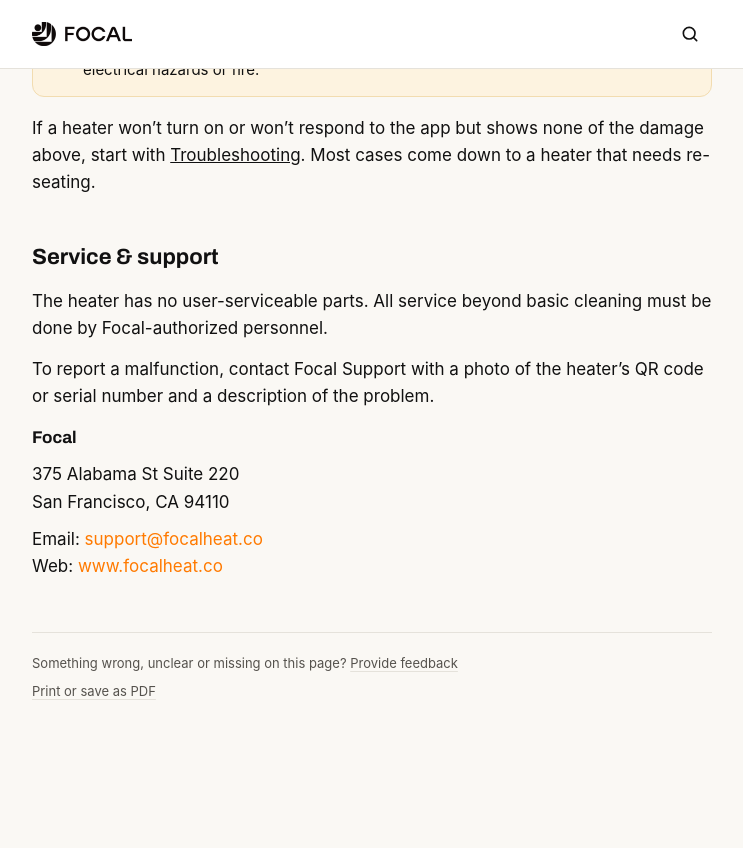
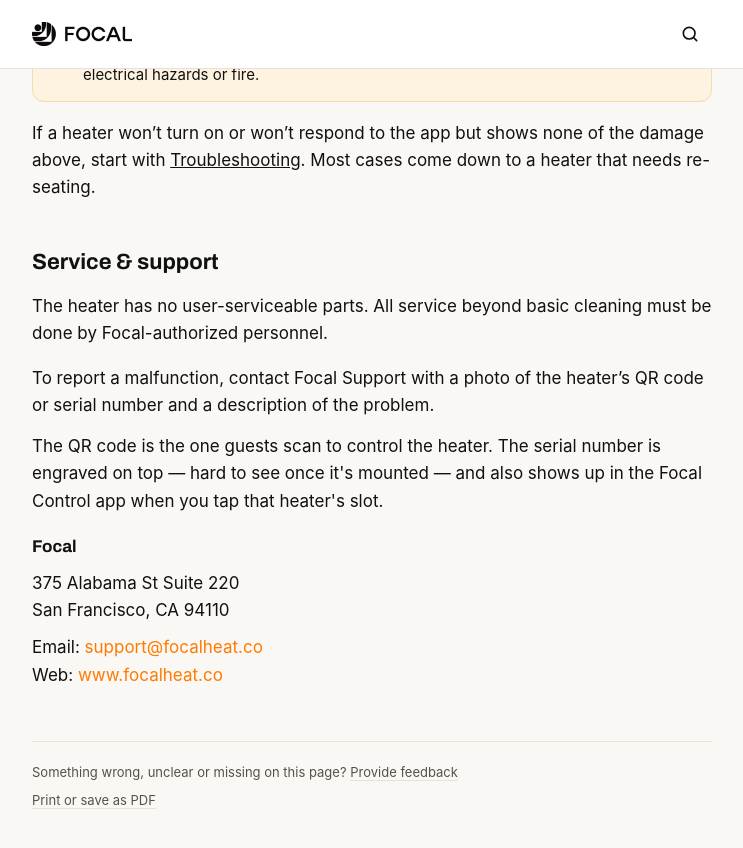
Before and after one commit to BeamT/external-docs, a Jekyll site: the page built from _guides/maintenance.md, in a window 1280 px wide and 900 px high, scrolled down 1952 px. Shown: the top 848 px of the window, without its empty margins (268-1011 px from the left). Built offline with Jekyll 4.4.1, drawn with Linux system fonts in a browser that asks for light colours; some web fonts are replaced; before the commit the page ends 2744 px from its top, so only the background shows below that; some of the changed text lies outside the part shown.

Commit message:
Maintenance & Care: Home edits (#169) (#51)
* Maintenance & Care: Home edits (#169)

Power check is Restaurant-only (heading and TOC entry inside the block).
Home damage paragraph says contact Focal Support; Home report line uses
the serial number only. Version 1.2.

Co-Authored-By: Claude Sonnet 5.5 <noreply@anthropic.com>

* Maintenance & Care: keep the power check marker under its heading for search

Co-Authored-By: Claude Sonnet 5.5 <noreply@anthropic.com>

---------

Co-authored-by: Claude Sonnet 5.5 <noreply@anthropic.com>

```diff
--- a/_guides/maintenance.md
+++ b/_guides/maintenance.md
@@ -6,18 +6,25 @@ product: both
 stage: [service]
 order: 90
 summary: Maintenance and care for your Focal system.
-version: "1.1"
-updated: "2026-07-29"
+version: "1.2"
+updated: "2026-11-25"
 ---
 
 ## On this page
+{% capture toc_power %}
 - [Daily power check for staff](#daily-power-check-for-staff)
+{% endcapture %}
+{% include productonly.html for="restaurant" content=toc_power %}
+
 - [How often to clean](#how-often-to-clean)
 - [Cleaning procedure](#cleaning-procedure)
 - [Damage & malfunction](#damage--malfunction)
 - [Service & support](#service--support)
 
+{% capture power_heading %}
 ## Daily power check for staff
+{% endcapture %}
+{% include productonly.html for="restaurant" content=power_heading %}
 
 {% capture power_check %}
 A quick routine each shift keeps false offline reports down:
@@ -52,14 +59,32 @@ Stop using the heater and contact Focal Support right away if you see any of the
 
 {% include warn.html text="Do not operate a heater that shows any sign of damage. Doing so may result in electrical hazards or fire." %}
 
+{% capture damage_restaurant %}
 If a heater won't turn on or won't respond to the app but shows none of the damage above, start with [Troubleshooting]({{ site.baseurl }}/troubleshooting/). Most cases come down to a heater that needs re-seating.
+{% endcapture %}
+{% include productonly.html for="restaurant" content=damage_restaurant %}
+
+{% capture damage_home %}
+If a heater won't turn on or won't respond to the app but shows none of the damage above, contact Focal Support.
+{% endcapture %}
+{% include productonly.html for="home" content=damage_home %}
 
 ## Service & support
 
 {% include service.html %}
 
+{% capture report_restaurant %}
 To report a malfunction, contact Focal Support with a photo of the heater's QR code or serial number and a description of the problem.
 
-{% comment %}{% include serial.html %}{% endcomment %}
+{% include serial.html %}
+{% endcapture %}
+{% include productonly.html for="restaurant" content=report_restaurant %}
+
+{% capture report_home %}
+To report a malfunction, contact Focal Support with the heater's serial number and a description of the problem.
+
+{% include serial.html style="home" %}
+{% endcapture %}
+{% include productonly.html for="home" content=report_home %}
 
 {% include contact.html %}
```
